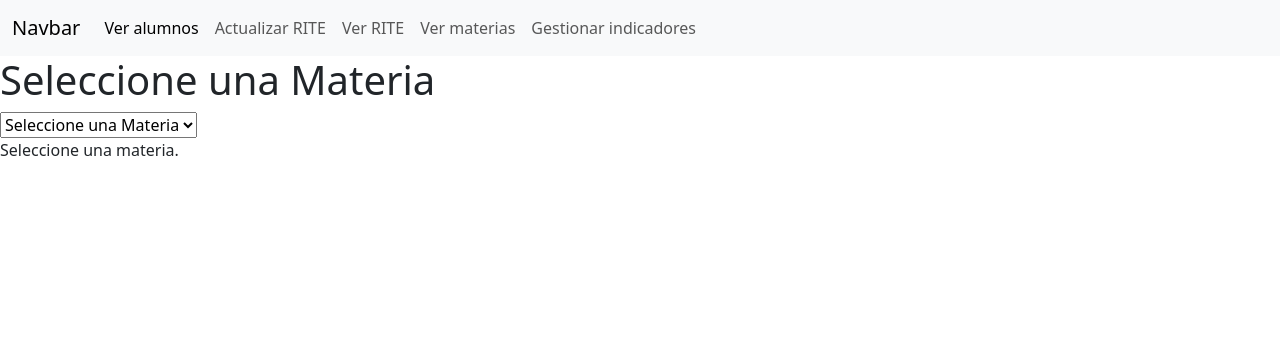
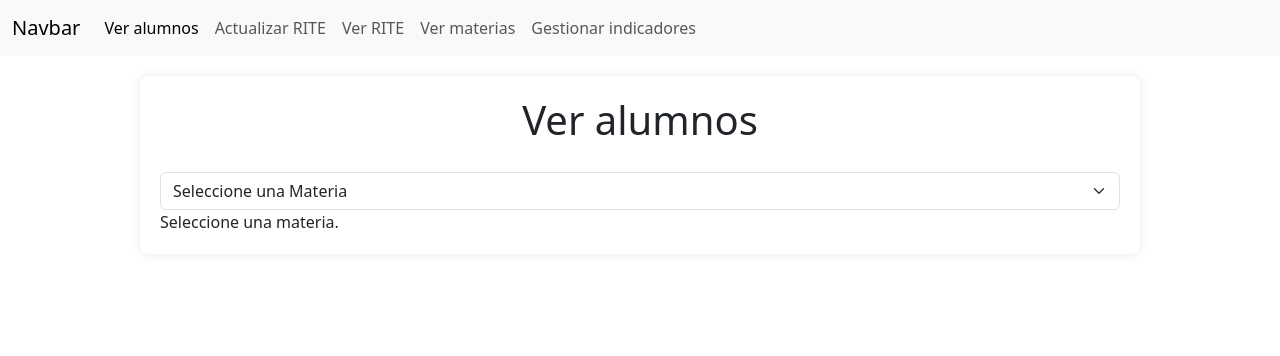
Before and after one commit to JhomarMendieta/GestorAcademico, a PHP site: page /gestoracademico/php/views/profesores/ver_alumnos.php in a window 1280 px wide. Shown: the top 356 px of the page. Run offline with PHP 8.4, Linux system fonts and the light colour scheme; data that the repository does not hold is empty.

Commit message:
Estilos para la página ver_alumnos

```diff
--- /dev/null
+++ b/php/views/profesores/ver_alumnos.css
@@ -0,0 +1,85 @@
+body {
+    font-family: Arial, sans-serif;
+    background-color: #f8f9fa;
+    margin: 0;
+    padding: 0;
+    display: flex;
+    justify-content: center;
+    align-items: center;
+    flex-direction: column;
+}
+
+.container-alumnos{
+    width: 100%;
+    max-width: 1000px;
+    margin: 20px auto;
+    padding: 20px;
+    background-color: #ffffff;
+    box-shadow: 0 0 10px rgba(0, 0, 0, 0.1);
+    border-radius: 8px;
+    display: flex;
+    flex-direction: column;
+}
+
+.titulo-alumnos{
+    text-align: center;
+    margin-bottom: 20px;
+}
+
+.subtitulo-alumno{
+    margin-left: 0.5%;
+    margin-top: 1%;
+}
+.subtitulo-nombre{
+    margin-left: 0.5%;
+}
+
+.select-materia, .instancia-form, .alumno-form {
+    margin-bottom: 20px;
+}
+
+.select-materia select, .instancia-form select, .alumno-form select {
+    width: 100%;
+    padding: 10px;
+    margin-top: 10px;
+    border: 1px solid #ced4da;
+    border-radius: 4px;
+}
+
+.table-responsive {
+    width: 100%;
+    overflow-x: auto; /* Añadir desplazamiento horizontal si es necesario */
+    margin-top: 20px;
+}
+
+table {
+    width: 100%;
+    border-collapse: collapse;
+}
+
+table th, table td {
+    padding: 12px 15px;
+    text-align: left;
+    border-bottom: 1px solid #dee2e6;
+}
+table th {
+    background-color: #e9ecef;
+}
+
+.form-control, .btn-primary {
+    width: 100%;
+    padding: 10px;
+    margin-top: 10px;
+    border-radius: 4px;
+}
+
+.navbar {
+    margin-bottom: 20px;
+    width: 100%;
+    margin: 0;
+}
+@media (max-width: 500px) {
+    .container-alumnos{
+        box-shadow: 0 0 10px rgba(255, 255, 255, 0.1);
+    }
+}
--- a/php/views/profesores/ver_alumnos.php
+++ b/php/views/profesores/ver_alumnos.php
@@ -3,6 +3,7 @@
 <head>
     <meta charset="UTF-8">
     <meta name="viewport" content="width=device-width, initial-scale=1.0">
+    <link rel="stylesheet" href="ver_alumnos.css">
     <link href="https://cdn.jsdelivr.net/npm/bootstrap@5.3.3/dist/css/bootstrap.min.css" rel="stylesheet" integrity="sha384-QWTKZyjpPEjISv5WaRU9OFeRpok6YctnYmDr5pNlyT2bRjXh0JMhjY6hW+ALEwIH" crossorigin="anonymous">
     <link rel="shortcut icon" href="../../../img/LogoEESTN1.png" type="image/x-icon">
     <title>Ver Alumnos</title>
@@ -35,6 +36,7 @@
     </div>
   </div>
 </nav>
+<div class="container-alumnos">
 <?php
 // Incluir el archivo de conexión a la base de datos
 include '../../conn.php';
@@ -58,10 +60,11 @@ $userId = 1;
     $stmt->execute();
     $result = $stmt->get_result();
     ?>
-
-    <h1>Seleccione una Materia</h1>
+    <div class="titulo-alumnos">
+    <h1>Ver alumnos</h1>
+    </div>
     <form id="materiaForm" method="POST" action="">
-    <select name="materia_id" required onchange="this.form.submit()">
+    <select class='form-select' name="materia_id" required onchange="this.form.submit()">
         <option value="" disabled selected>Seleccione una Materia</option>
         <?php while($row = $result->fetch_assoc()): ?>
             <option value="<?php echo $row['id']; ?>"><?php echo $row['nombre']; ?></option>
@@ -76,7 +79,7 @@ $userId = 1;
 
 <!-- -------------------------------------------------------------------------------------------------------------------------------------- -->
 <?php
-include '../../conn.php';
+
 
 if ($_SERVER["REQUEST_METHOD"] == "POST" && isset($_POST['materia_id'])) {
     $materiaId = $_POST['materia_id'];
@@ -90,7 +93,9 @@ if ($_SERVER["REQUEST_METHOD"] == "POST" && isset($_POST['materia_id'])) {
     $stmtMateria->fetch();
     $stmtMateria->close();
 
-    echo "<h2>$nombreMateria</h2>";
+    echo "<div class='subtitulo-alumno'>";
+    echo "<h5> Materia seleccionada: $nombreMateria</h5>";
+    echo "</div>";
 
     // Consulta para obtener y mostrar los alumnos inscritos en la materia seleccionada junto con sus notas
     $query = "SELECT alumno.*, GROUP_CONCAT(nota.calificacion ORDER BY nota.id) AS calificaciones
@@ -120,8 +125,10 @@ if ($_SERVER["REQUEST_METHOD"] == "POST" && isset($_POST['materia_id'])) {
             // Actualizar la cantidad máxima de notas
             $maxNotas = max($maxNotas, count($calificaciones));
         }
-
+        echo "<div class='subtitulo-nombre'>";
         echo "<h2>Alumnos</h2>";
+        echo"</div>";
+        echo "<div class='table-responsive'>";
         echo "<table class='table table-striped'>";
         echo "<tr><th>Legajo</th><th>Apellido</th><th>Nombre</th>";
 
@@ -153,6 +160,7 @@ if ($_SERVER["REQUEST_METHOD"] == "POST" && isset($_POST['materia_id'])) {
             echo "</tr>";
         }
         echo "</table>";
+        echo "</div>";
     } else {
         echo "No se encontraron alumnos inscritos en esta materia.";
     }
@@ -165,7 +173,7 @@ if ($_SERVER["REQUEST_METHOD"] == "POST" && isset($_POST['materia_id'])) {
 // Cerrar la conexión a la base de datos
 $conn->close();
 ?>
-
+</div>
 <script src="https://cdn.jsdelivr.net/npm/bootstrap@5.3.3/dist/js/bootstrap.bundle.min.js" integrity="sha384-YvpcrYf0tY3lHB60NNkmXc5s9fDVZLESaAA55NDzOxhy9GkcIdslK1eN7N6jIeHz" crossorigin="anonymous"></script>
 </body>
 </html>
```
